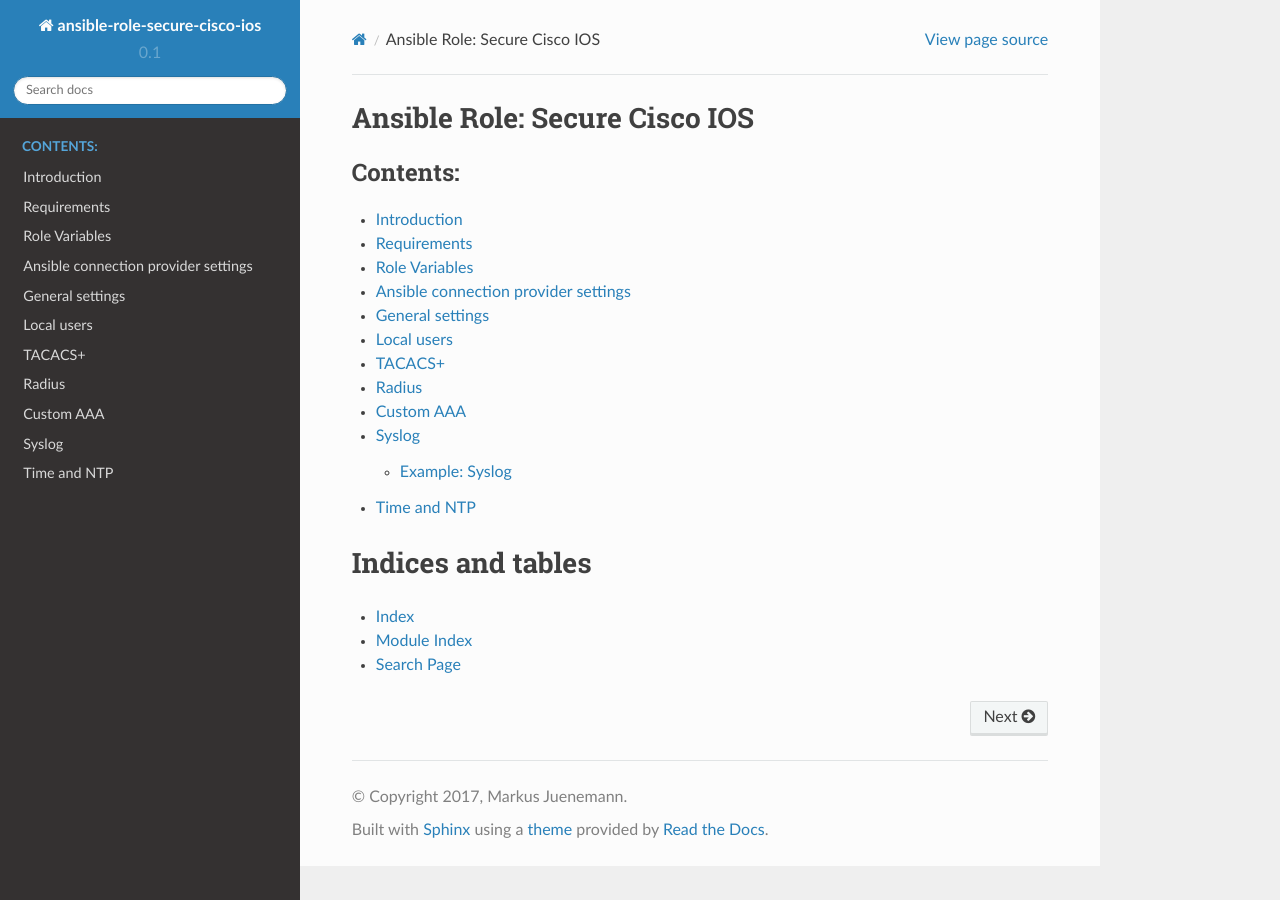
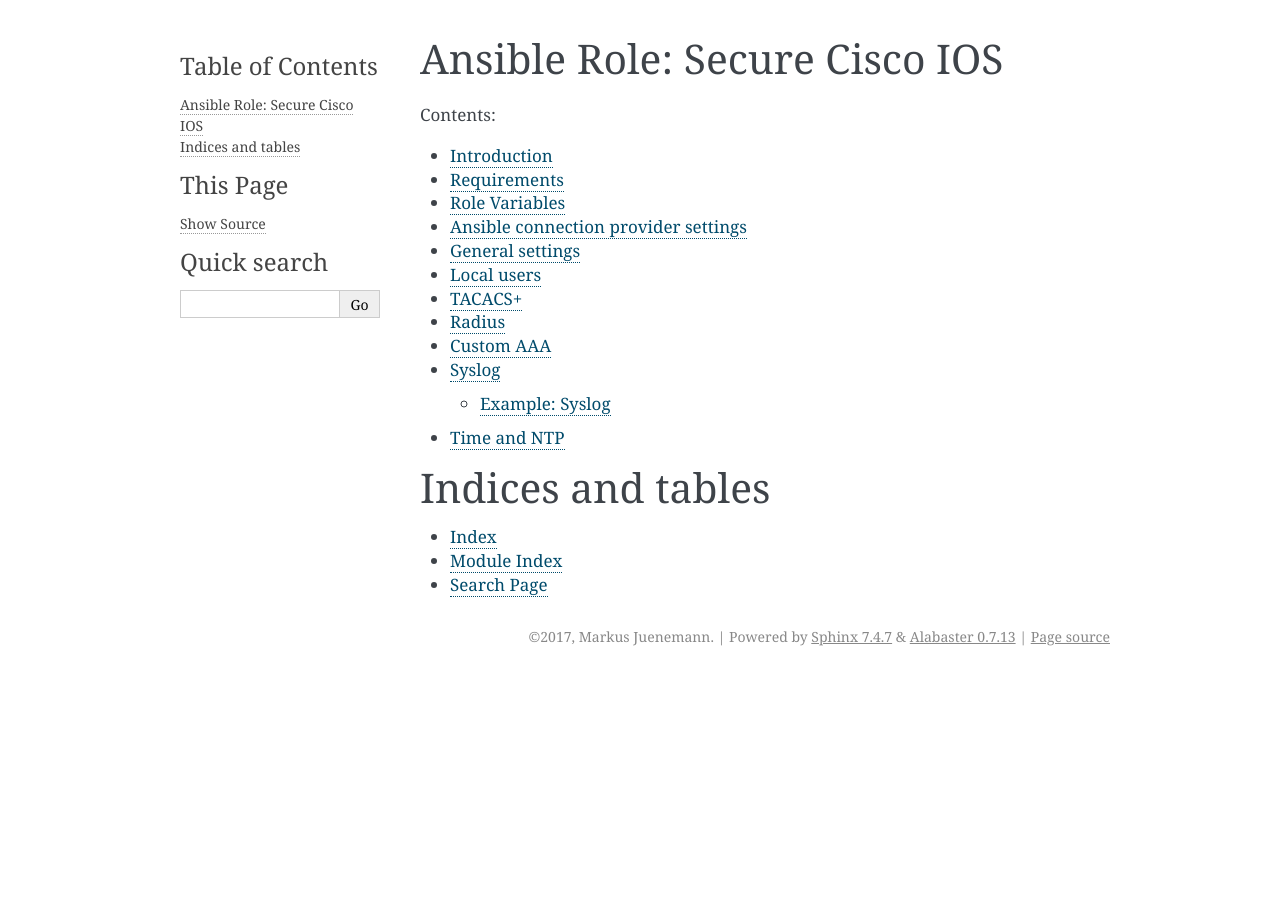
Before and after one commit to mjuenema/ansible-role-secure-cisco-ios, a Sphinx documentation site: the page built from docs/source/index.rst, in a window 1280 px wide. Built offline with Sphinx 7.4.7, drawn with Linux system fonts in a browser that asks for light colours.

Commit message:
Removed custom Sphinx theme so ReadTheDocs will use its own

```diff
--- a/docs/source/conf.py
+++ b/docs/source/conf.py
@@ -81,8 +81,6 @@ todo_include_todos = False
 # The theme to use for HTML and HTML Help pages.  See the documentation for
 # a list of builtin themes.
 #
-html_theme = 'sphinx_rtd_theme'
-html_theme_path = [sphinx_rtd_theme.get_html_theme_path()]
 
 # Theme options are theme-specific and customize the look and feel of a theme
 # further.  For a list of options available for each theme, see the
```
